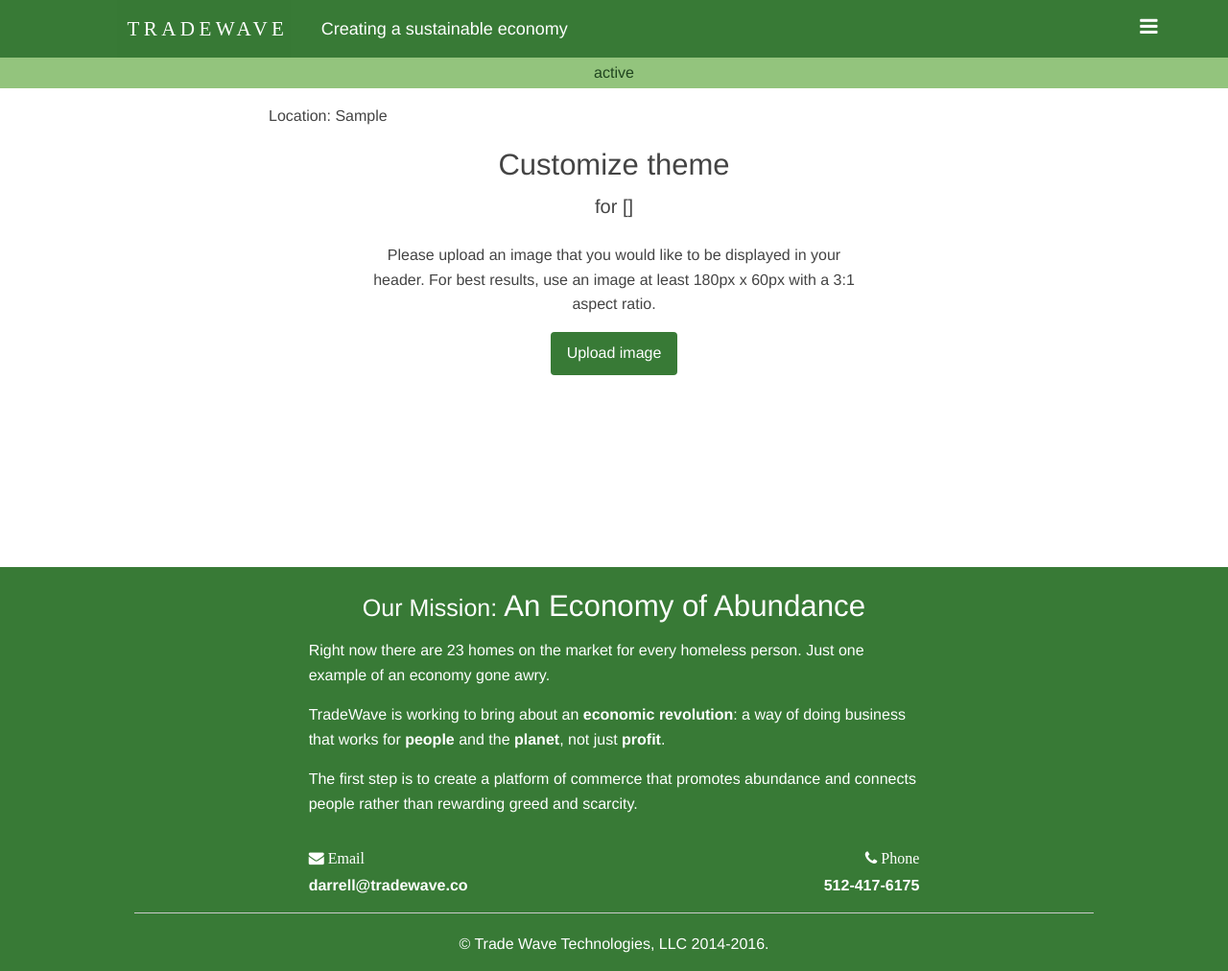
After one commit to permalife/tradewave, a Django app: template tradewave/templates/tradewave/marketplace-theme.html in a window 1280 px wide. The commit adds this page. Shown: the whole page at 96% size. Run offline with Django 3.2, Linux system fonts and the light colour scheme; the template is opened without the code that fills it: most values are stand-ins (such as "Sample title", 1, 10 or a date in 2020); parts of the project's set-up code (start-up, migrations or seed data) failed here and were passed over.

Commit message:
marketplace-theme

```diff
--- a/tradewave/static/css/app.css
+++ b/tradewave/static/css/app.css
@@ -290,3 +290,14 @@
   width: 70px;
   margin-left: 0.5rem;
 }
+
+/* marketplace-theme */
+
+.inputfile {
+  width: 0.1px;
+  height: 0.1px;
+  opacity: 0;
+  overflow: hidden;
+  position: absolute;
+  z-index: -1;
+}
--- /dev/null
+++ b/tradewave/templates/tradewave/marketplace-theme.html
@@ -0,0 +1,20 @@
+{% extends "tradewave/base.html" %}
+
+{% block title %}
+  Customize theme
+  <h5 class="half-margin-top">for {{ name }}</h5>
+{% endblock %}
+
+{% block content %}
+  <section id="intro">
+    <div class="row half-margin-bottom">
+      <div class="center medium-10 small-centered columns">
+        <p class="">Please upload an image that you would like to be displayed in your header. For best results, use an image at least 180px x 60px with a 3:1 aspect ratio.</p>
+
+        <input type="file" name="custom_logo" id="custom_logo" accept=".png .jpg" class="inputfile" />
+        <label for="custom_logo" class="button">Upload image</label>
+      </div>
+    </div>
+
+  </section>
+{% endblock %}
--- a/tradewave/urls.py
+++ b/tradewave/urls.py
@@ -41,6 +41,7 @@
     url(r'^marketplace-redeem/(?P<status_msg>.*)/$', views.MarketplaceRedeem.as_view(), name='marketplace-redeem'),
     url(r'^marketplace-home/$', views.MarketplaceHome.as_view(), name='marketplace-home'),
     url(r'^marketplace-home/(?P<status_msg>.*)/$', views.MarketplaceHome.as_view(), name='marketplace-home-status'),
+    url(r'^marketplace-theme/$', views.MarketplaceThemeView.as_view(), name='marketplace-theme'),
     url(r'^marketplace-send/$', views.MarketplaceSend.as_view(), name='marketplace-send'),
     url(r'^settings-user/$', views.SettingsUser.as_view(), name='settings-user'),
     url(r'^settings-vendor/$', views.SettingsVendor.as_view(), name='settings-vendor'),
--- a/tradewave/views.py
+++ b/tradewave/views.py
@@ -405,6 +405,10 @@
 class MarketplaceHome(LoginRequiredMixin, PermissionRequiredMixin, SessionContextView, TemplateView):
     template_name = 'tradewave/marketplace-home.html'
     permission_required = 'tradewave.entity_marketplace'
+
+
+class MarketplaceThemeView(SessionContextView, TemplateView):
+    template_name = 'tradewave/marketplace-theme.html'
 
 
 class MarketplaceIssue(LoginRequiredMixin, PermissionRequiredMixin, SessionContextView, TemplateView):
```
